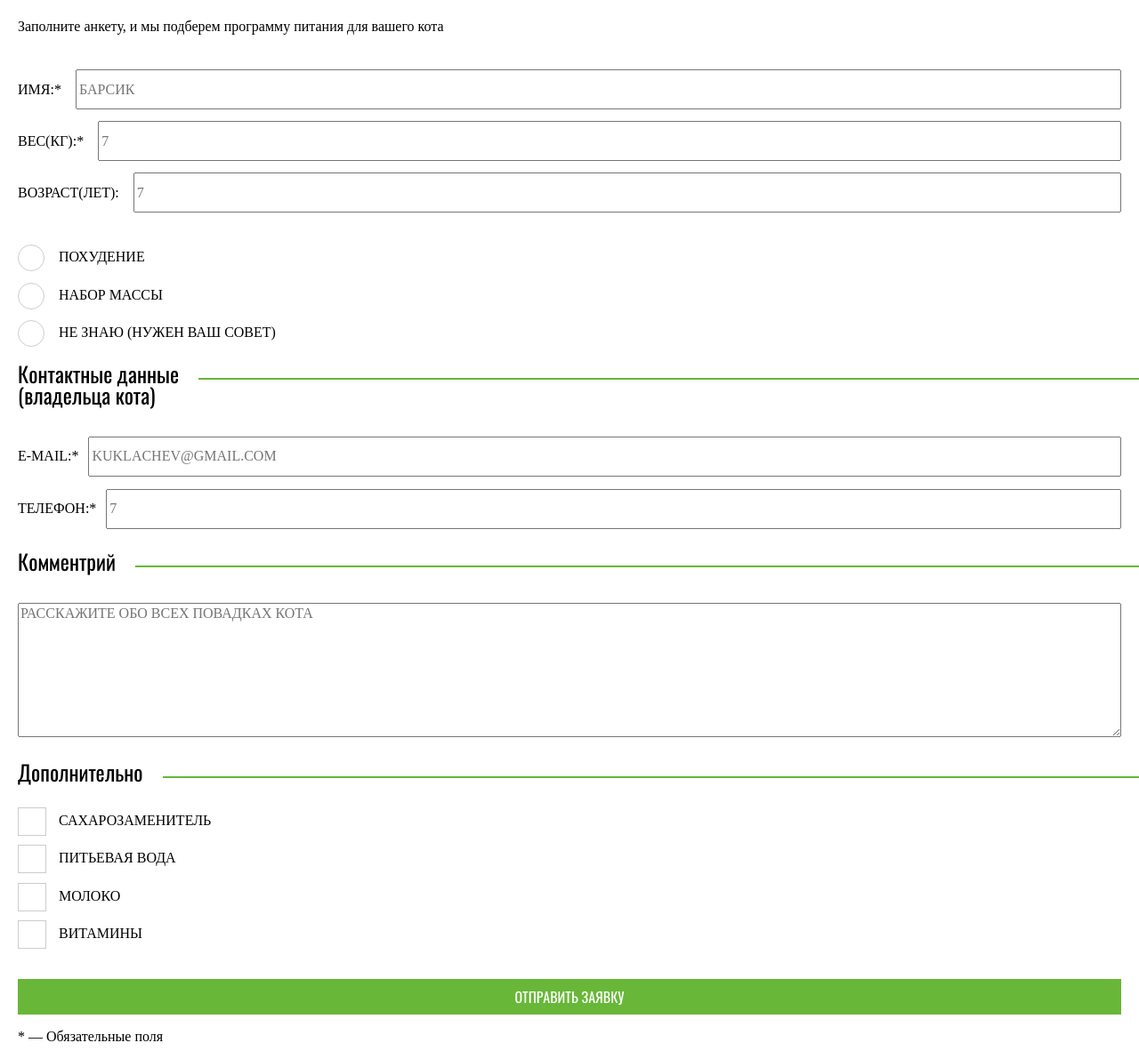
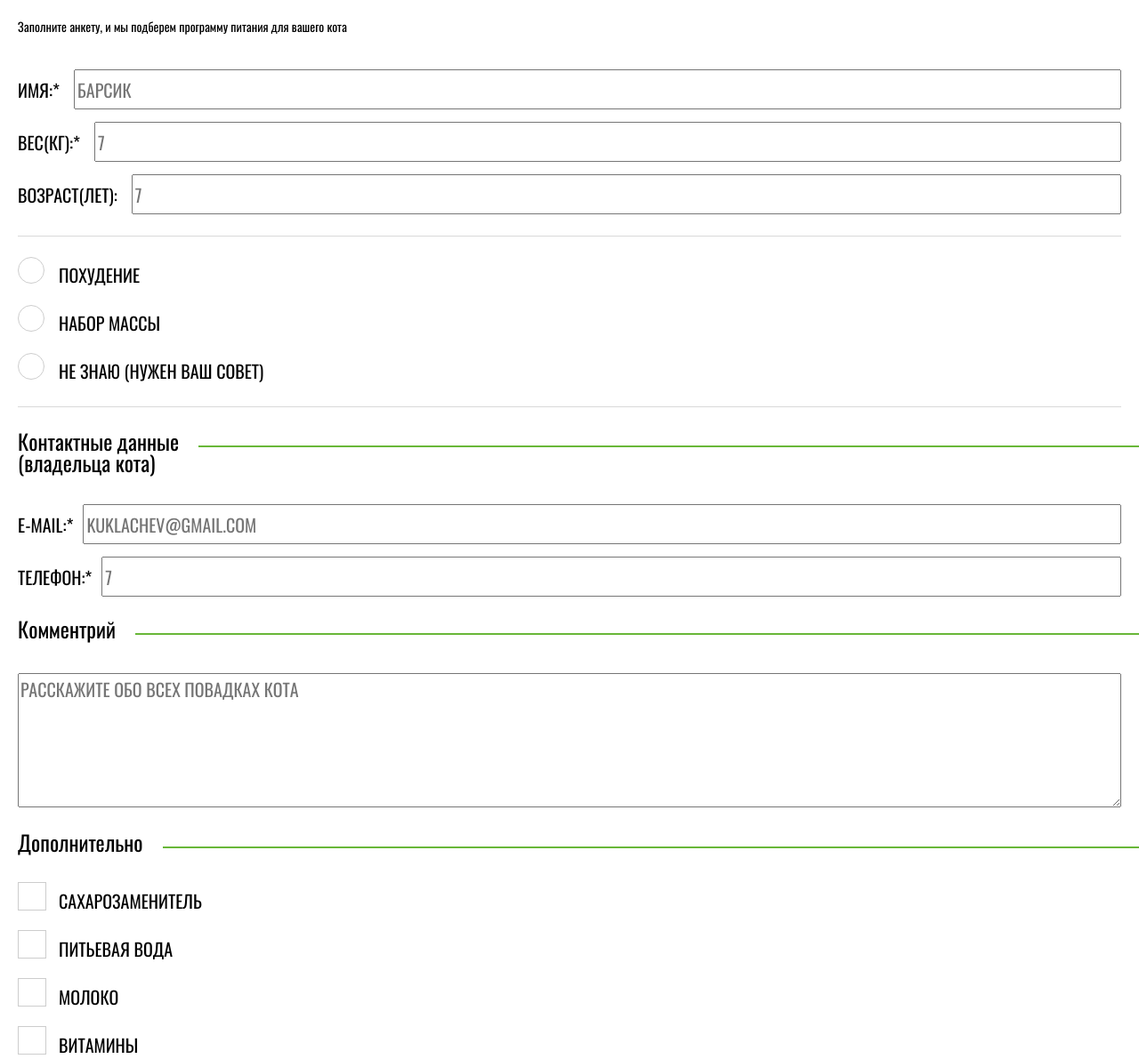
Before and after one commit to gitSergeyhab/1661607-cat-energy-22, a website: page source/form.html in a window 1280 px wide. Shown: the part 169-1360 px from the top of the page at 89% size. Drawn offline with nearby package versions, Linux system fonts and the light colour scheme; files that its build step writes are made by us from their sources.

Commit message:
fixed forms

```diff
--- a/source/form.html
+++ b/source/form.html
@@ -44,7 +44,7 @@
       </p>
       <form class="questionnaire__data data" action="https://echo.htmlacademy.ru" method="post">
         <div class="data__parameters parameters">
-          <ul class="parameters__list">
+          <ul class="parameters__list label-text">
             <li class="parameters__item">
               <label class="data__label" for="cat-name">Имя:*</label>
               <input class="data__input" id="cat-name" type="text" name="cat-name" placeholder="Барсик" required>
@@ -60,8 +60,8 @@
           </ul>
         </div>
 
-        <div class="data__purpose purposes">
-          <ul class="purposes__list">
+        <div class="data__purposes purposes">
+          <ul class="purposes__list label-text">
             <li class="purposes__item">
               <input class="purposes__radio" type="radio" name="purpose" value="weight-lose" id="weight-lose">
               <label class="data__label purposes__label" for="weight-lose">Похудение</label>
@@ -80,7 +80,7 @@
 
         <div class="data__owner owner">
           <h3 class="owner__legend title-line title-line--owner">Контактные данные <br> (владельца кота)</h3>
-          <ul class="owner__list">
+          <ul class="owner__list label-text">
             <li class="owner__item">
               <label class="data__label" for="email">E-MAIL:*</label>
               <input class="data__input data__input--email" id="email" type="email" name="email" placeholder="kuklachev@gmail.com" required>
@@ -95,12 +95,12 @@
         <div class="data__comment comment">
           <h3 class="comment__legend title-line title-line--comment">Комментрий</h3>
           <label class="visually-hidden" for="data__comment">Поле для ввода комментария</label>
-          <textarea class="comment__field" name="data__comment" id="data__comment" cols="30" rows="6" placeholder="Расскажите обо всех повадках кота"></textarea>
+          <textarea class="comment__field label-text" name="data__comment" id="data__comment" cols="30" rows="6" placeholder="Расскажите обо всех повадках кота"></textarea>
         </div>
 
         <div class="data__optional optional">
           <h3 class="optional__legend title-line title-line--optional">Дополнительно</h3>
-          <ul class="optional__list">
+          <ul class="optional__list label-text">
             <li class="optional__item">
               <input class="optional__checkbox" type="checkbox" name="sweetener" id="sweetener">
               <label class="data__label optional__label" for="sweetener">Сахарозаменитель</label>
--- a/source/sass/blocks/form/button-field.scss
+++ b/source/sass/blocks/form/button-field.scss
@@ -1,3 +1,12 @@
 .button-field {
-  // empty
+  display: flex;
+  flex-direction: column;
+  align-items: center;
 }
+
+.button-field__comment {
+  min-height: 58px;
+  display: flex;
+  align-items: center;
+  margin: 0;
+}
--- a/source/sass/blocks/form/comment.scss
+++ b/source/sass/blocks/form/comment.scss
@@ -1,11 +1,10 @@
 .comment {
   padding: 0;
-  margin: 0;
 }
 
 .comment__legend {
   margin: 0;
-  margin-bottom: 35px;
+  margin-bottom: 38px;
   margin-right: -20px;
 }
 
@@ -13,6 +12,5 @@
   height: 151px;
   width: 100%;
   box-sizing: border-box;
-  margin-bottom: 23px;
   text-transform: uppercase;
 }
--- a/source/sass/blocks/form/data.scss
+++ b/source/sass/blocks/form/data.scss
@@ -9,6 +9,22 @@
 
 .data__parameters {
   margin-bottom: 24px;
+}
+
+.data__purposes {
+  margin-bottom: 26px;
+}
+
+.data__owner {
+  margin-bottom: 24px;
+}
+
+.data__comment {
+  margin-bottom: 23px;
+}
+
+.data__optional {
+  margin-bottom: 41px;
 }
 
 .data__input {
--- a/source/sass/blocks/form/optional.scss
+++ b/source/sass/blocks/form/optional.scss
@@ -1,22 +1,19 @@
 .optional {
   padding: 0;
-  margin: 0;
 }
 
 .optional__legend {
   margin: 0;
-  margin-bottom: 34px;
+  margin-bottom: 39px;
   margin-right: -20px;
 }
 
 .optional__list {
   padding: 0;
   margin: 0;
-  margin-bottom: 41px;
 }
 
-.optional__item {
-  margin: 0;
+.optional__item:not(:last-child) {
   margin-bottom: 24px;
 }
 
--- a/source/sass/blocks/form/owner.scss
+++ b/source/sass/blocks/form/owner.scss
@@ -1,6 +1,5 @@
 .owner {
   padding: 0;
-  margin: 0;
 }
 
 .owner__legend {
@@ -15,7 +14,6 @@
   row-gap: 14px;
   grid-template-rows: 45px 45px;
   margin: 0;
-  margin-bottom: 24px;
 }
 
 .owner__item {
--- a/source/sass/blocks/form/parameters.scss
+++ b/source/sass/blocks/form/parameters.scss
@@ -1,17 +1,22 @@
 .parameters {
   padding: 0;
   margin: 0;
+  border-bottom: 1px solid $again-gray;
 }
 
 .parameters__list {
   margin: 0;
-  margin-bottom: 11px;
+  margin-bottom: 24px;
 }
 
 .parameters__item {
   margin: 0;
-  margin-bottom: 13px;
+  margin-bottom: 14px;
   display: flex;
   justify-content: space-between;
   align-items: center;
+
+  &:last-child {
+    margin-bottom: 0;
+  }
 }
--- a/source/sass/blocks/form/purposes.scss
+++ b/source/sass/blocks/form/purposes.scss
@@ -1,15 +1,13 @@
 .purposes {
-  margin: 0;
-  padding: 0;
-  padding-top: 28px;
+  padding: 28px 0 25px;
+  border-bottom: 1px solid $again-gray;
 }
 
 .purposes__list {
   margin: 0;
-  margin-bottom: 7px;
 }
 
-.purposes__item {
+.purposes__item:not(:last-child) {
   margin-bottom: 24px;
 }
 
--- a/source/sass/blocks/form/questionnaire.scss
+++ b/source/sass/blocks/form/questionnaire.scss
@@ -1,6 +1,6 @@
 .questionnaire {
   background-color: $basic-white;
-  padding: 0 20px 32px;
+  padding: 0 20px 11px;
 
   & fieldset {
     border: none;
@@ -14,6 +14,7 @@
 }
 
 .questionnaire__text {
+  @include font-mix(14, 18);
   margin: 0;
   margin-bottom: 39px;
 }
--- a/source/sass/global.scss
+++ b/source/sass/global.scss
@@ -44,3 +44,11 @@
     @include font-mix(60, 60);
   }
 }
+
+.label-text {
+  @include font-mix(16, 18);
+
+  @media (min-width: $tablet) {
+    @include font-mix(20, 30);
+  }
+}
```
Also changed, not shown: source/html/form.html (+6 -6 lines).
